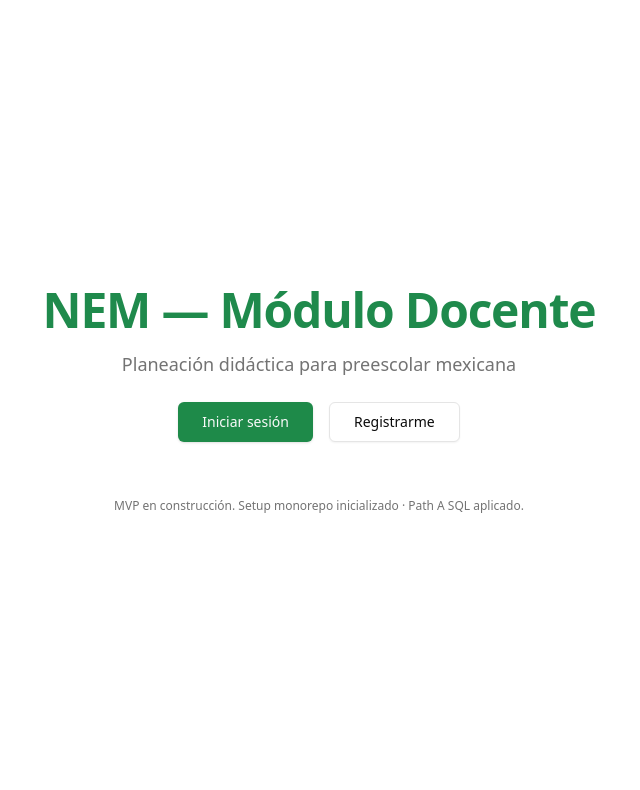
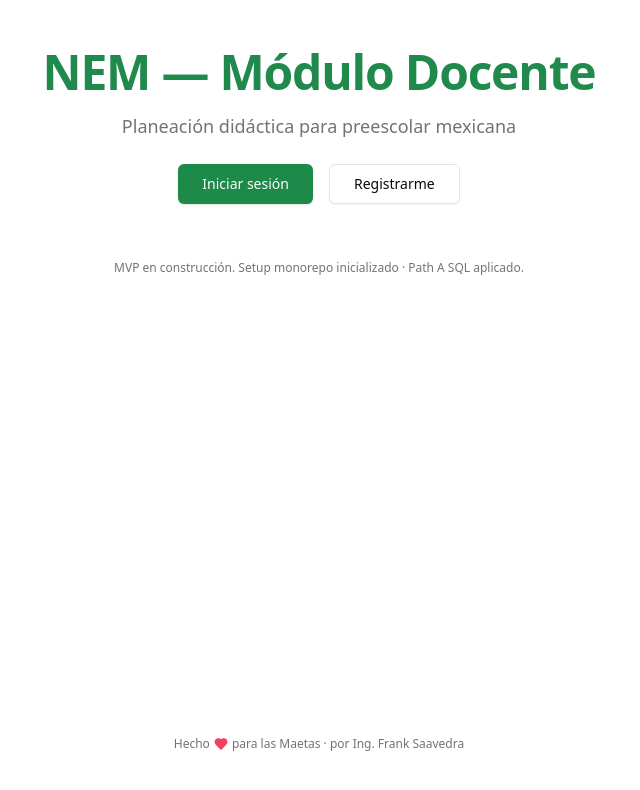
Before and after one commit to frank-vcorp/educacion, a Next.js app in the folder Educacion/: page / in a window 1280 px wide. Shown: the top 790 px of the page, without its empty margins (321-961 px from the left). Built offline with nearby package versions, Linux system fonts and the light colour scheme.

Commit message:
feat(nem): agregar firma de portada

```diff
--- a/Educacion/app/page.tsx
+++ b/Educacion/app/page.tsx
@@ -4,6 +4,7 @@
  * y app/(auth)/registro/page.tsx (SPEC_TEC_04 §3, §9.1).
  */
 import Link from 'next/link';
+import { Heart } from 'lucide-react';
 
 export default function HomePage() {
   return (
@@ -33,6 +34,9 @@ export default function HomePage() {
       <p className="mt-8 text-xs text-muted-foreground">
         MVP en construcción. Setup monorepo inicializado · Path A SQL aplicado.
       </p>
+      <footer className="mt-auto flex items-center gap-1 text-xs text-muted-foreground">
+        Hecho <Heart aria-hidden="true" className="h-3.5 w-3.5 fill-rose-500 text-rose-500" /> para las Maetas · por Ing. Frank Saavedra
+      </footer>
     </main>
   );
 }
```
